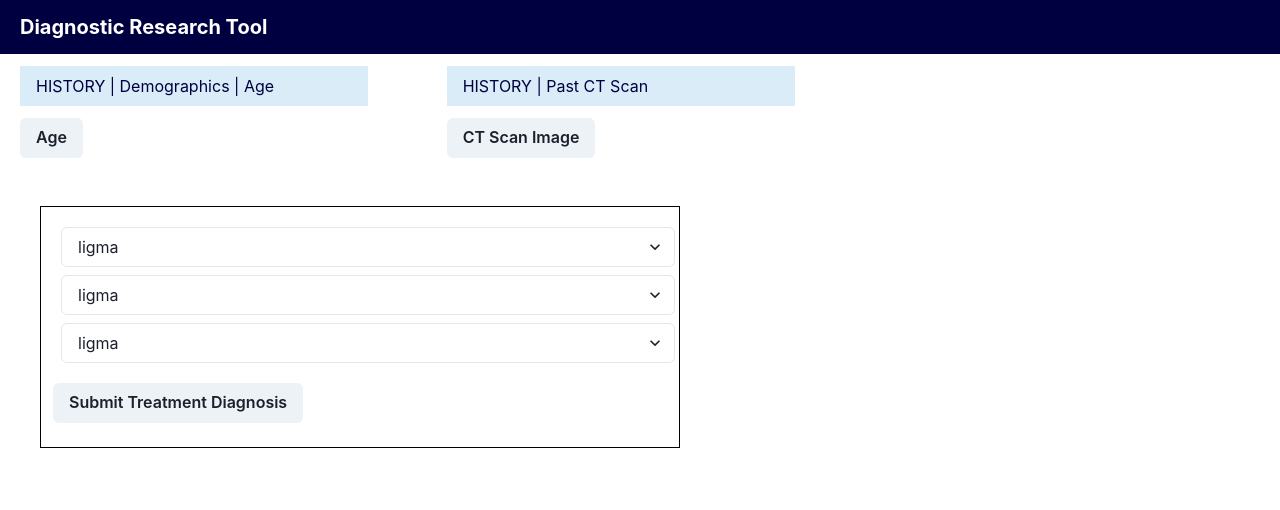
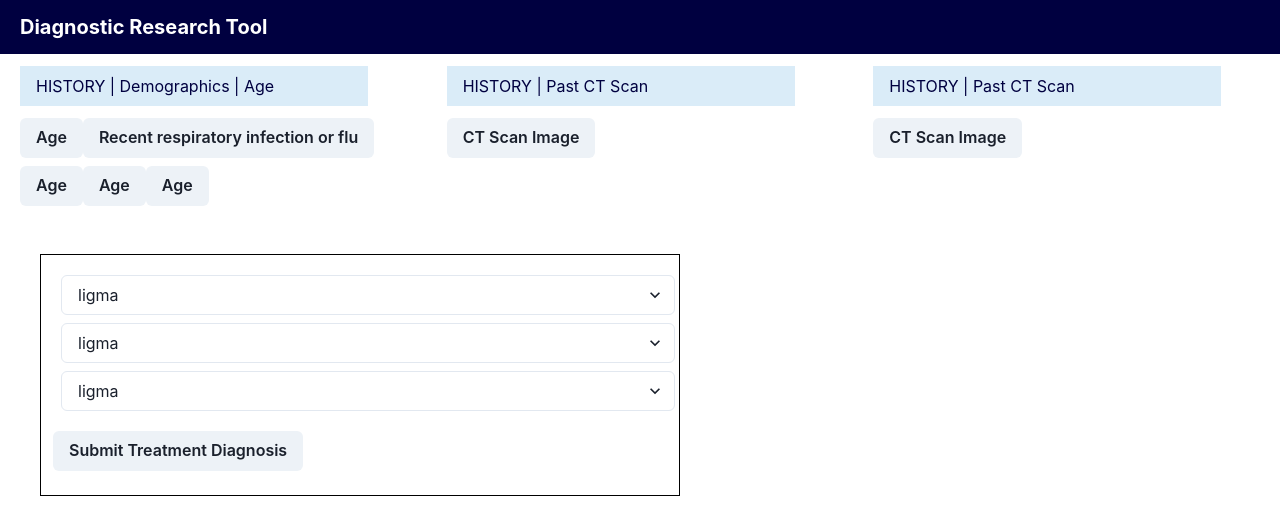
Before and after one commit to KanishkGar/UNT-DiagnosticResearchTool, a React (Create React App) app: page / in a window 1280 px wide. Both pictures are taken after a click on the button "Log in". Shown: the top 510 px of the page. Built offline with nearby package versions, Linux system fonts and the light colour scheme.

Commit message:
added more test data

```diff
--- a/src/components/Home.jsx
+++ b/src/components/Home.jsx
@@ -12,6 +12,34 @@ export const Home = () => {
                 type: "text",
                 title: "Age",
                 data: "15 years",
+                showing: false
+            },{
+                type: "text",
+                title: "Recent respiratory infection or flu",
+                data: "15 years",
+                showing: false
+            },{
+                type: "text",
+                title: "Age",
+                data: "15 years",
+                showing: false
+            },{
+                type: "text",
+                title: "Age",
+                data: "15 years",
+                showing: false
+            },{
+                type: "text",
+                title: "Age",
+                data: "15 years",
+                showing: false
+            }]
+        },{
+            label: "HISTORY | Past CT Scan",
+            data: [{
+                type: "image",
+                title: "CT Scan Image",
+                data: "https://blog.beekley.com/hubfs/Imported_Blog_Media/opacified.jpg",
                 showing: false
             }]
         },
```
